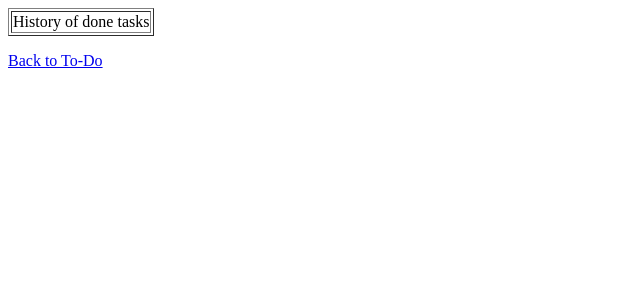
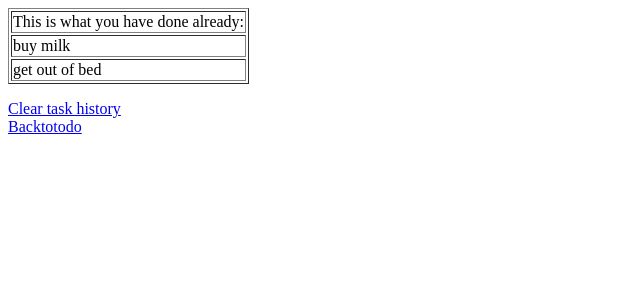
Before and after one commit to chaseinstead/simple-todo, a Flask app: page /archive in a window 1280 px wide. Shown: the top 300 px of the page, without its empty margins (0-640 px from the left). Run offline with Flask 2, Linux system fonts and the light colour scheme; data comes from the database, SQL or seed files in the repository; both versions use the stored data as it was after the commit.

Commit message:
archive working

```diff
--- a/app.py
+++ b/app.py
@@ -34,9 +34,29 @@ def addrec():
 		return render_template("result.html",msg = msg)
 		con.close()
 
+
+@app.route("/done/<task>/")
+def mark_as_done(task):
+	task_to_update = task.replace("-", " ")
+
+	with sqlite3.connect("database.db") as con:
+		cur = con.cursor()
+		cur.execute("UPDATE todo SET status = 1 WHERE task = ?",(task_to_update,) )
+
+	con.commit()
+
+	return render_template("result_archived.html", msg=task_to_update)
+	con.close()
+
+
 @app.route('/archive')
 def archive():
-   return render_template('archive.html')
+	con = sqlite3.connect("database.db")
+	con.row_factory = sqlite3.Row
+	cur = con.cursor()
+	cur.execute("select * from todo")
+	rows = cur.fetchall();
+	return render_template('archive.html', rows=rows)
 
 @app.route("/")
 def index():
--- a/templates/archive.html
+++ b/templates/archive.html
@@ -3,7 +3,7 @@
    <body>
       <table border = 1>
          <thead>
-            <td>History of done tasks</td>
+            <td>This is what you have done already:</td>
          </thead>
 
          {% for row in rows if row["status"] == 1 %}
@@ -14,5 +14,7 @@
       </table>
 
       </p>
-      <a href = "/">Back to To-Do</a><br>
+      <a href = "/clearhistory">Clear task history</a><br>
+      <a href = "/">Backtotodo</a>
+   </body>
 </html>
```
Also changed, not shown: templates/index.html (+5 -3 lines), templates/result_archived.html (added, +7 -0 lines), database.db.
